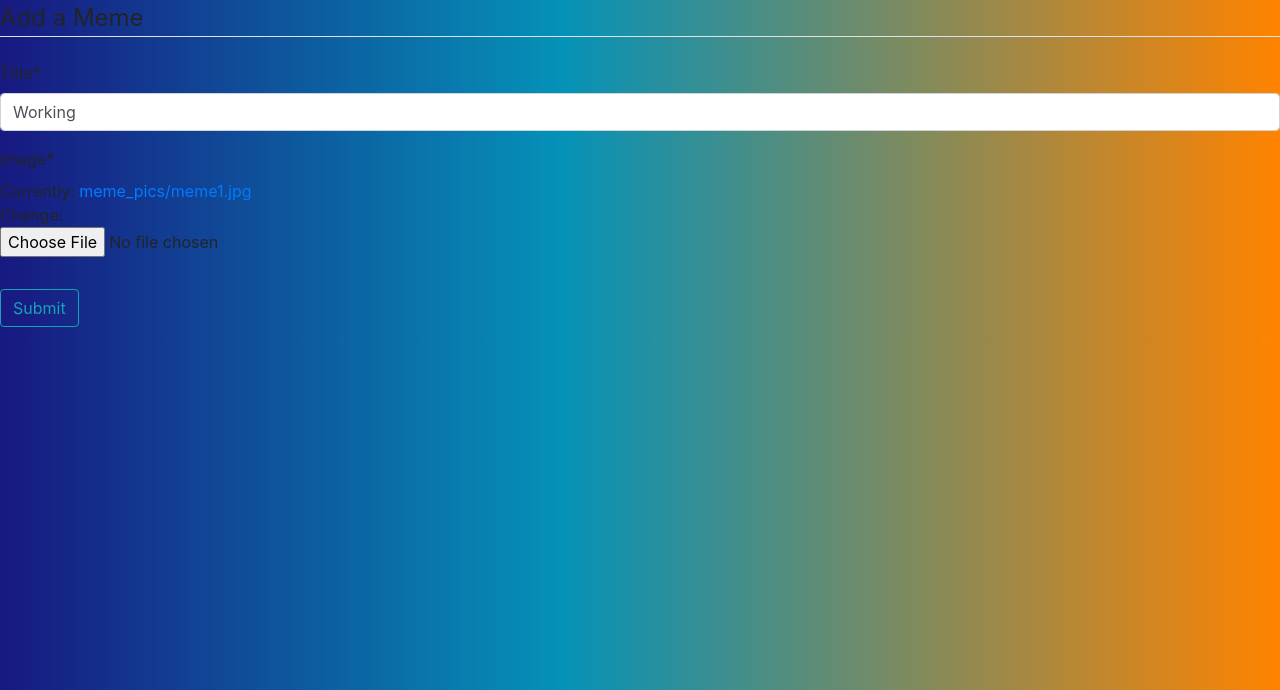
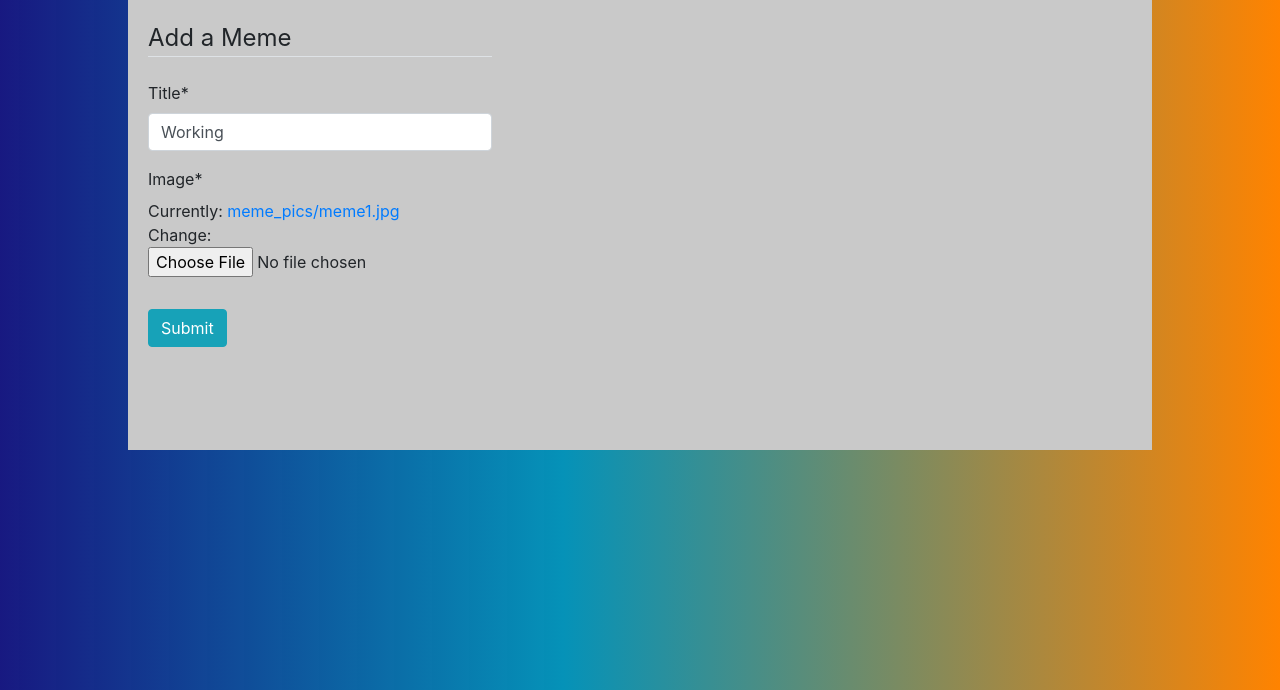
Before and after one commit to Zedomas/Memendr, a Django app: page /meme/1/update in a window 1280 px wide. Shown: the part 56-746 px from the top of the page. Run offline with Django 3.2, Linux system fonts and the light colour scheme; data comes from the database, SQL or seed files in the repository; some libraries are stand-ins or nearby versions.

Commit message:
added more style

```diff
--- a/meme/static/css/main.css
+++ b/meme/static/css/main.css
@@ -56,7 +56,7 @@ body {
     height: 450px;
     width: 325px;
     padding: 20px;
-    background-color: rgba(201, 201, 201, 0.75);
+    background-color: rgba(255, 255, 255, 0.75);
 }
 
 .memes-img {
@@ -69,4 +69,9 @@ body {
     flex-wrap: wrap;
     width: 80%;
     margin: auto;
+    background-color: rgb(201, 201, 201);
 }
+
+.memeForm {
+    background-color: rgb(201, 201, 201);
+}
--- a/meme/templates/meme/meme_form.html
+++ b/meme/templates/meme/meme_form.html
@@ -1,7 +1,7 @@
 {% extends "meme/base.html" %}
 {% load crispy_forms_tags %}
 {% block content %}
-    <div class="content-section">
+    <div class="content-section container memes">
         <form method="POST" enctype="multipart/form-data">
             {% csrf_token %}
             <fieldset class ="form-group">
@@ -9,7 +9,7 @@
                 {{ form| crispy }}
             </fieldset>
             <div class="form-group">
-                <button class="btn btn-outline-info" type="submit">Submit </button>
+                <button class="btn btn-info" type="submit">Submit </button>
             </div>
         </form>
     </div>
--- a/users/templates/users/profile.html
+++ b/users/templates/users/profile.html
@@ -2,6 +2,7 @@
 {% load crispy_forms_tags %}
 {% block content %}
     <h2> {{user.username}} </h2>
+    <div class="memes">
         <form method="POST">
                 {% csrf_token %}
                 <fieldset class ="form-group">
@@ -10,7 +11,8 @@
                     {{ p_form| crispy }}
                 </fieldset>
                 <div class="form-group">
-                <button class="btn btn-outline-info" type="submit">Update</button>
+                    <button class="btn btn-info" type="submit">Update</button>
                 </div>
         </form>
+    </div>
 {% endblock content %}
```
Lines whose indentation alone changed are shown as unchanged.
